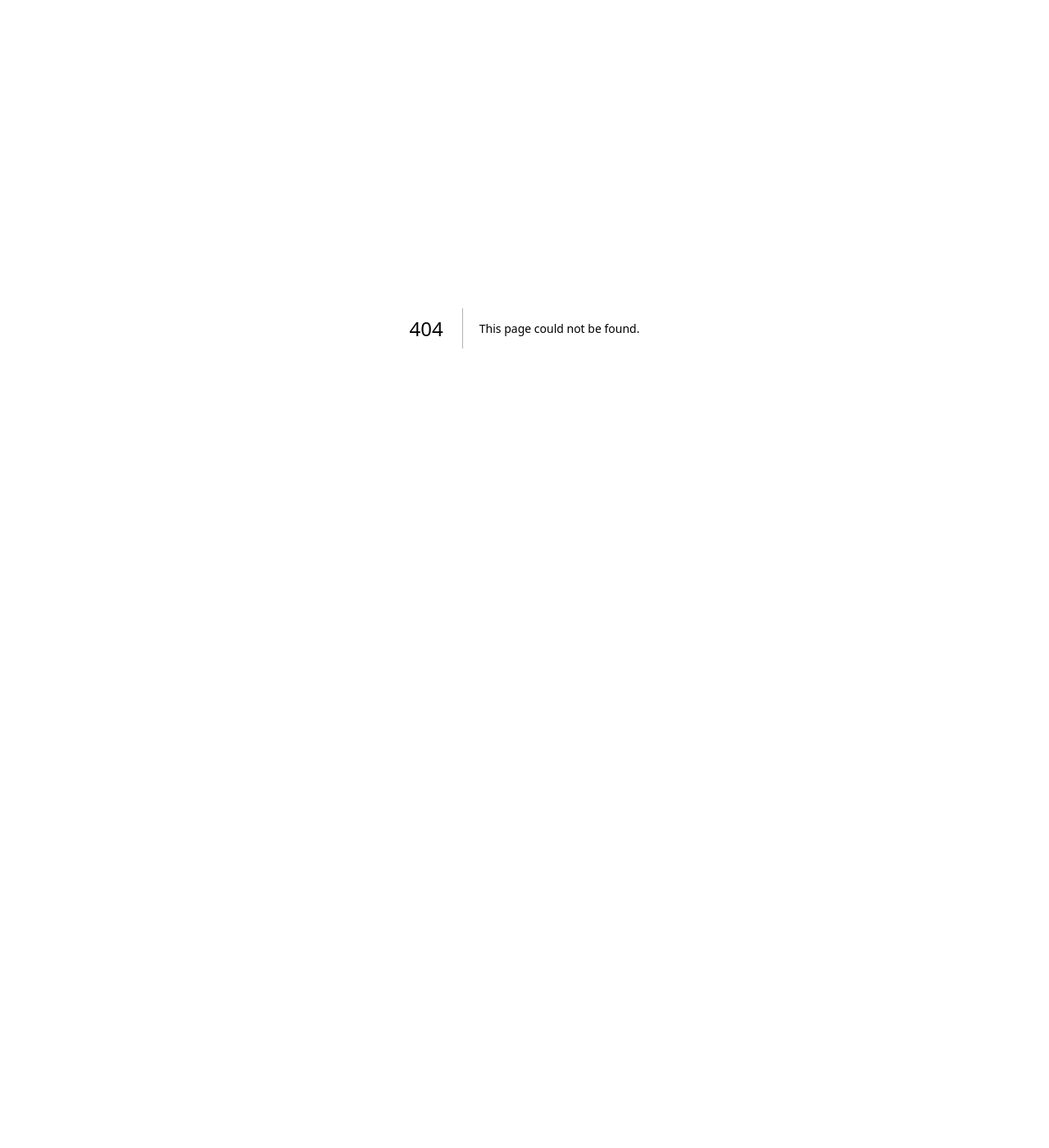
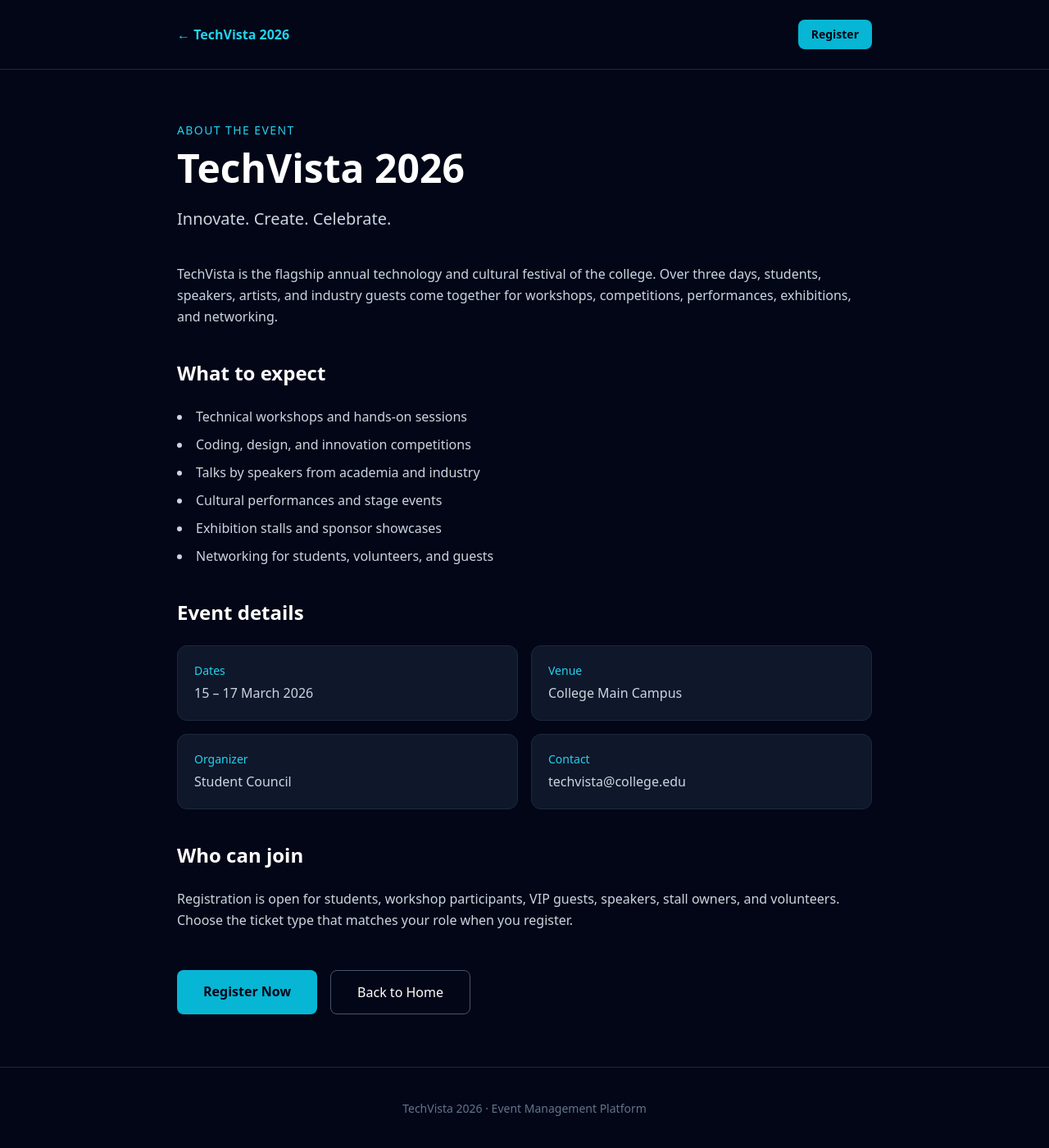
Before and after one commit to faizanmamiyar786-cell/event-management-platform, a Next.js app: page /about in a window 1280 px wide. Before the commit this address had no page. Shown: the whole page at 82% size. Before the commit the page ends 800 px from the top, so only its background shows below. Built offline with nearby package versions, Linux system fonts and the light colour scheme.

Commit message:
Add /about page for TechVista 2026

```diff
--- /dev/null
+++ b/src/app/about/page.tsx
@@ -0,0 +1,100 @@
+import Link from 'next/link'
+
+export const metadata = {
+  title: 'About | TechVista 2026',
+  description: 'About TechVista 2026 – College Tech & Cultural Fest',
+}
+
+export default function AboutPage() {
+  return (
+    <div className="min-h-screen bg-slate-950 text-white">
+      <header className="border-b border-slate-800">
+        <div className="max-w-4xl mx-auto px-6 py-6 flex items-center justify-between">
+          <Link href="/" className="text-cyan-400 font-semibold hover:underline">
+            ← TechVista 2026
+          </Link>
+          <Link
+            href="/register"
+            className="px-4 py-2 bg-cyan-500 text-slate-950 font-semibold rounded-lg text-sm"
+          >
+            Register
+          </Link>
+        </div>
+      </header>
+
+      <main className="max-w-4xl mx-auto px-6 py-16">
+        <p className="text-cyan-400 text-sm font-medium tracking-widest uppercase mb-3">
+          About the Event
+        </p>
+        <h1 className="text-4xl md:text-5xl font-bold mb-6">TechVista 2026</h1>
+        <p className="text-xl text-slate-300 mb-10">
+          Innovate. Create. Celebrate.
+        </p>
+
+        <div className="prose prose-invert max-w-none space-y-6 text-slate-300 leading-relaxed">
+          <p>
+            TechVista is the flagship annual technology and cultural festival of the college.
+            Over three days, students, speakers, artists, and industry guests come together for
+            workshops, competitions, performances, exhibitions, and networking.
+          </p>
+
+          <h2 className="text-2xl font-semibold text-white pt-4">What to expect</h2>
+          <ul className="list-disc list-inside space-y-2 text-slate-300">
+            <li>Technical workshops and hands-on sessions</li>
+            <li>Coding, design, and innovation competitions</li>
+            <li>Talks by speakers from academia and industry</li>
+            <li>Cultural performances and stage events</li>
+            <li>Exhibition stalls and sponsor showcases</li>
+            <li>Networking for students, volunteers, and guests</li>
+          </ul>
+
+          <h2 className="text-2xl font-semibold text-white pt-4">Event details</h2>
+          <div className="grid sm:grid-cols-2 gap-4 not-prose">
+            <div className="bg-slate-900 border border-slate-800 rounded-xl p-5">
+              <p className="text-cyan-400 text-sm mb-1">Dates</p>
+              <p className="font-medium">15 – 17 March 2026</p>
+            </div>
+            <div className="bg-slate-900 border border-slate-800 rounded-xl p-5">
+              <p className="text-cyan-400 text-sm mb-1">Venue</p>
+              <p className="font-medium">College Main Campus</p>
+            </div>
+            <div className="bg-slate-900 border border-slate-800 rounded-xl p-5">
+              <p className="text-cyan-400 text-sm mb-1">Organizer</p>
+              <p className="font-medium">Student Council</p>
+            </div>
+            <div className="bg-slate-900 border border-slate-800 rounded-xl p-5">
+              <p className="text-cyan-400 text-sm mb-1">Contact</p>
+              <p className="font-medium">techvista@college.edu</p>
+            </div>
+          </div>
+
+          <h2 className="text-2xl font-semibold text-white pt-4">Who can join</h2>
+          <p>
+            Registration is open for students, workshop participants, VIP guests, speakers,
+            stall owners, and volunteers. Choose the ticket type that matches your role when
+            you register.
+          </p>
+        </div>
+
+        <div className="mt-12 flex flex-wrap gap-4">
+          <Link
+            href="/register"
+            className="px-8 py-3.5 bg-cyan-500 hover:bg-cyan-400 text-slate-950 font-semibold rounded-lg transition"
+          >
+            Register Now
+          </Link>
+          <Link
+            href="/"
+            className="px-8 py-3.5 border border-slate-600 hover:border-slate-400 rounded-lg transition"
+          >
+            Back to Home
+          </Link>
+        </div>
+      </main>
+
+      <footer className="border-t border-slate-800 py-10 text-center text-slate-500 text-sm">
+        <p>TechVista 2026 · Event Management Platform</p>
+      </footer>
+    </div>
+  )
+}
```
